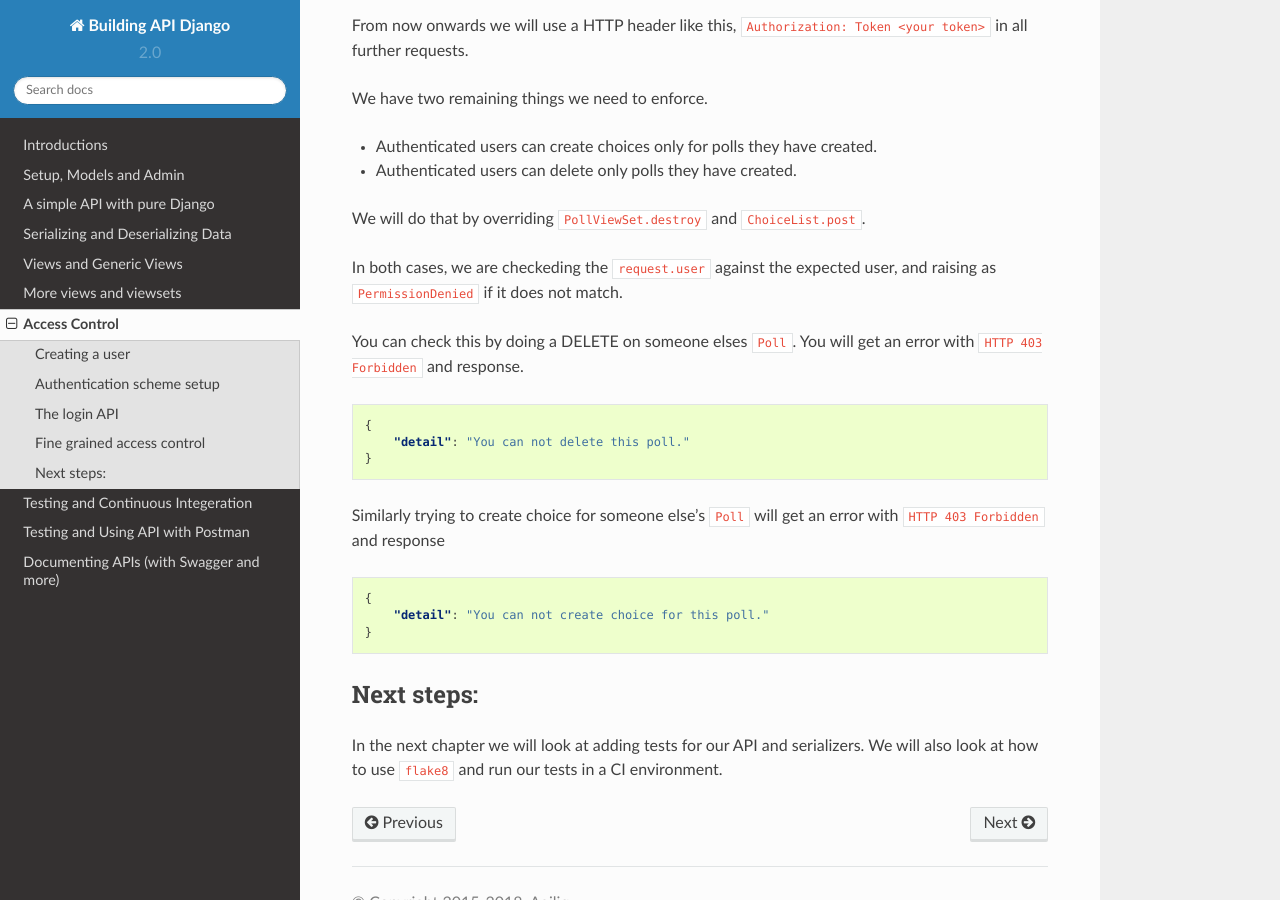
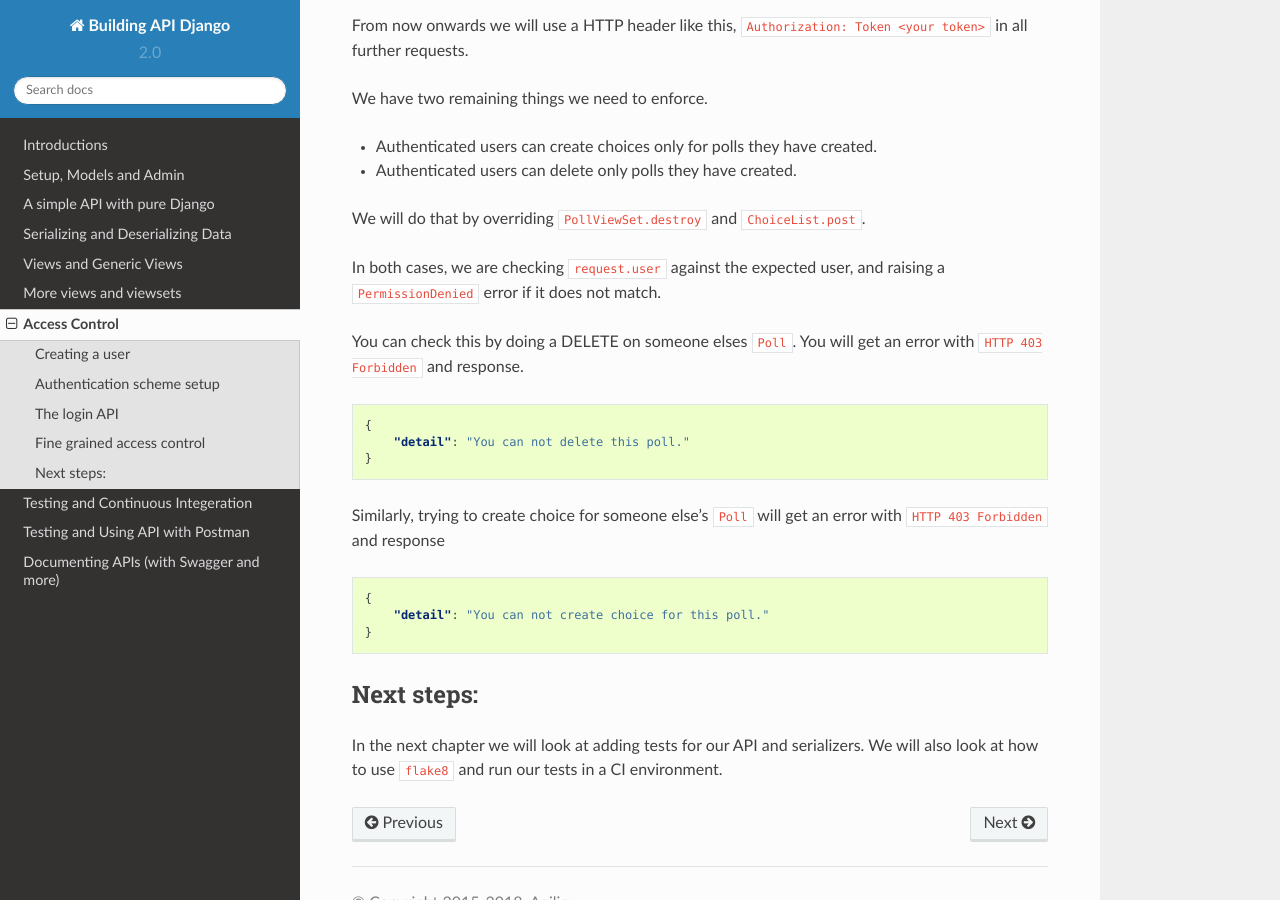
Before and after one commit to agiliq/building-api-django, a Sphinx documentation site: the page built from docs/access-control.rst, in a window 1280 px wide and 900 px high, scrolled down 5336 px. Built offline with Sphinx 7.4.7 and the Read the Docs theme 2.0.0, drawn with Linux system fonts in a browser that asks for light colours.

Commit message:
Spelling mistake and grammar

```diff
--- a/docs/access-control.rst
+++ b/docs/access-control.rst
@@ -301,8 +301,8 @@ We will do that by overriding :code:`PollViewSet.destroy` and :code:`ChoiceList.
                 raise PermissionDenied("You can not create choice for this poll.")
             return super().post(request, *args, **kwargs)
 
-In both cases, we are checkeding the :code:`request.user` against the expected user, and raising
-as :code:`PermissionDenied` if it does not match.
+In both cases, we are checking :code:`request.user` against the expected user, and raising
+a :code:`PermissionDenied` error if it does not match.
 
 You can check this by doing a DELETE on someone elses :code:`Poll`. You will get an error with :code:`HTTP 403 Forbidden` and response.
 
@@ -314,7 +314,7 @@ You can check this by doing a DELETE on someone elses :code:`Poll`. You will get
     }
 
 
-Similarly trying to create choice for someone else's :code:`Poll` will get an error with :code:`HTTP 403 Forbidden` and response
+Similarly, trying to create choice for someone else's :code:`Poll` will get an error with :code:`HTTP 403 Forbidden` and response
 
 .. code-block:: json
 
```
